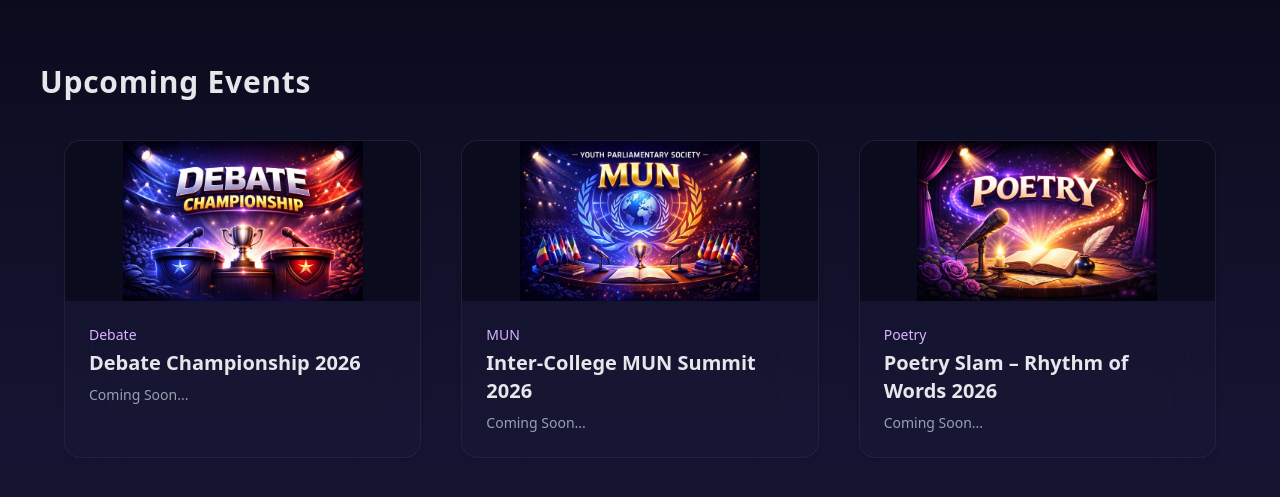
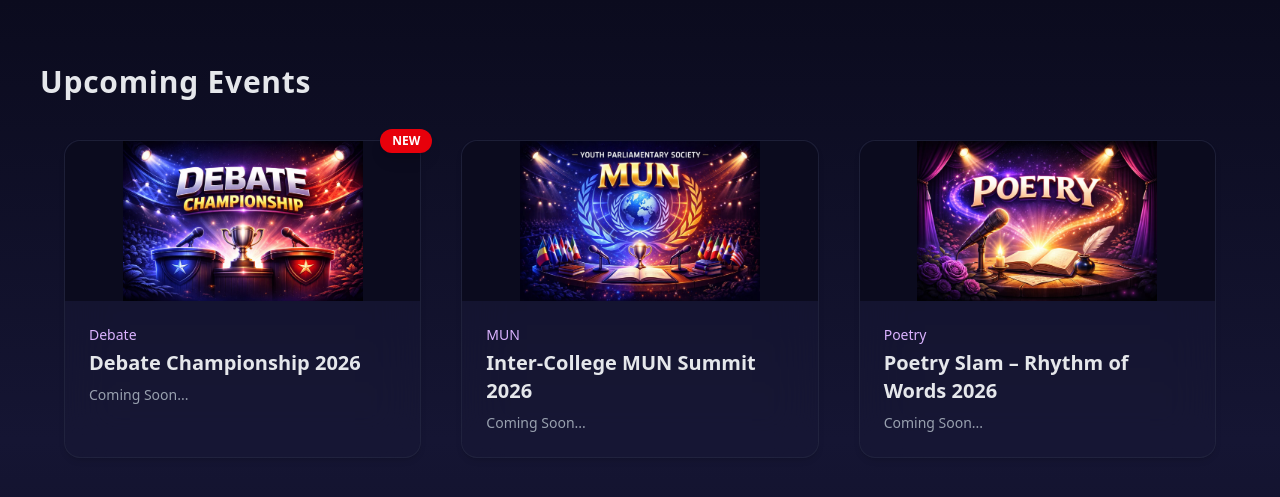
Before and after one commit to Satyam0000000/Tarang_Frontend, a React (Vite) app: page / in a window 1280 px wide. Shown: the part 800-1297 px from the top of the page. Built offline with nearby package versions, Linux system fonts and the light colour scheme.

Commit message:
new tag added in home

```diff
--- a/src/pages/Home.jsx
+++ b/src/pages/Home.jsx
@@ -69,25 +69,29 @@ const Home = () => {
       title: "Debate Championship 2026",
       date: "Coming Soon...",
       tag: "Debate",
-      image:debateImg,
+      image: debateImg,
+      isNew: true,
     },
     {
       title: "Inter-College MUN Summit 2026",
       date: "Coming Soon...",
       tag: "MUN",
-      image:MUNImg,
+      image: MUNImg,
+      isNew: false,
     },
     {
       title: "Poetry Slam – Rhythm of Words 2026",
       date: "Coming Soon...",
       tag: "Poetry",
-      image:PoetryImg,
+      image: PoetryImg,
+      isNew: false,
     },
     {
       title: "Storytelling Night – Echoes of Youth 2026",
       date: "Coming Soon...",
       tag: "Storytelling",
-      image:StorytellingImg,
+      image: StorytellingImg,
+      isNew: false,
     },
   ];
 
@@ -257,6 +261,7 @@ text-gray-200 tracking-wide text-center
               transition={{ duration: 0.6, delay: i * 0.1 }}
               viewport={{ once: true }}
               className="
+  relative
   bg-[#1b1b38]/40 backdrop-blur-xl
   border border-gray-600/20
   rounded-2xl shadow-md
@@ -268,6 +273,12 @@ text-gray-200 tracking-wide text-center
                 else navigate("/register");
               }}
             >
+              {/* NEW badge */}
+              {event.isNew && (
+                <span className="absolute -top-3 -right-3 bg-red-600 text-white text-xs font-bold px-3 py-1 rounded-full shadow-lg z-10">
+                  NEW
+                </span>
+              )}
               {/* Upcoming event image here */}
               <img
                 src={event.image}
```
Lines whose indentation alone changed are shown as unchanged.
